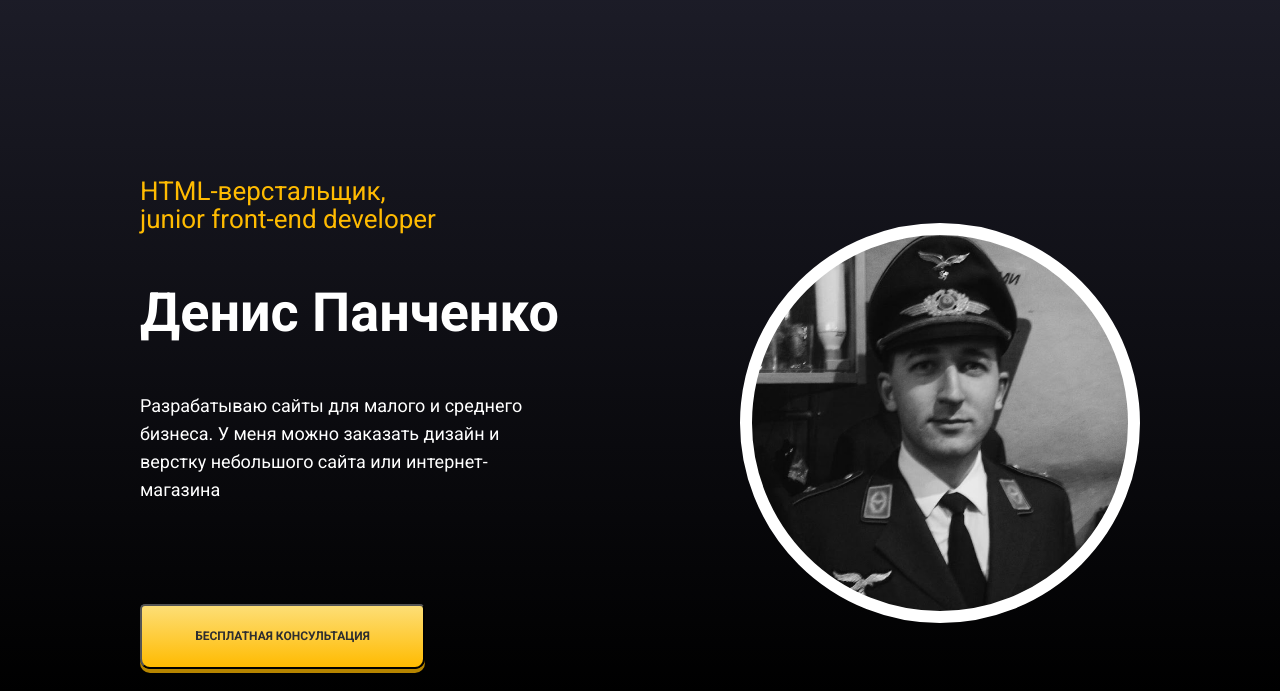
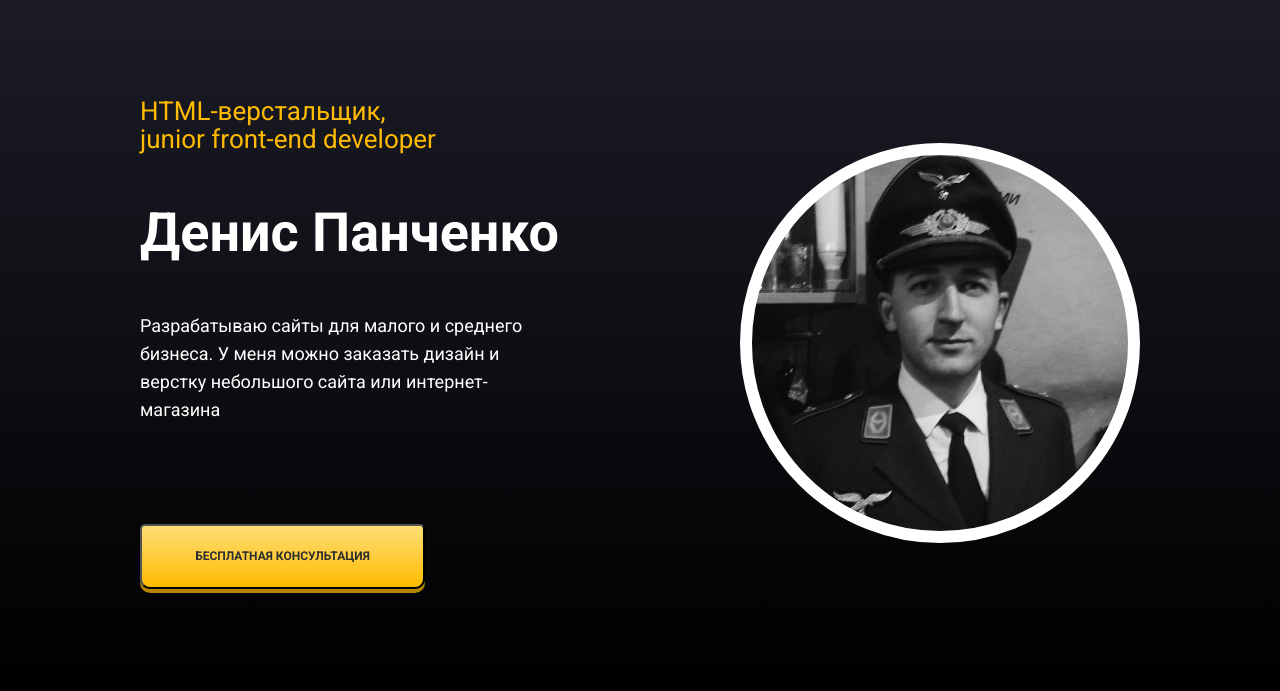
Before and after one commit to denis-panchenko/cv, a plain HTML site: page index.html in a window 1280 px wide. Shown: the part 106-797 px from the top of the page. Drawn offline with Linux system fonts and the light colour scheme.

Commit message:
add change

```diff
--- a/css/style.css
+++ b/css/style.css
@@ -26,7 +26,7 @@ header{
   justify-content: space-between;
   align-items: center;
   padding-top: 50px;
-  padding-bottom: 180px;
+  padding-bottom: 100px;
 }
 
 .logo{
```
